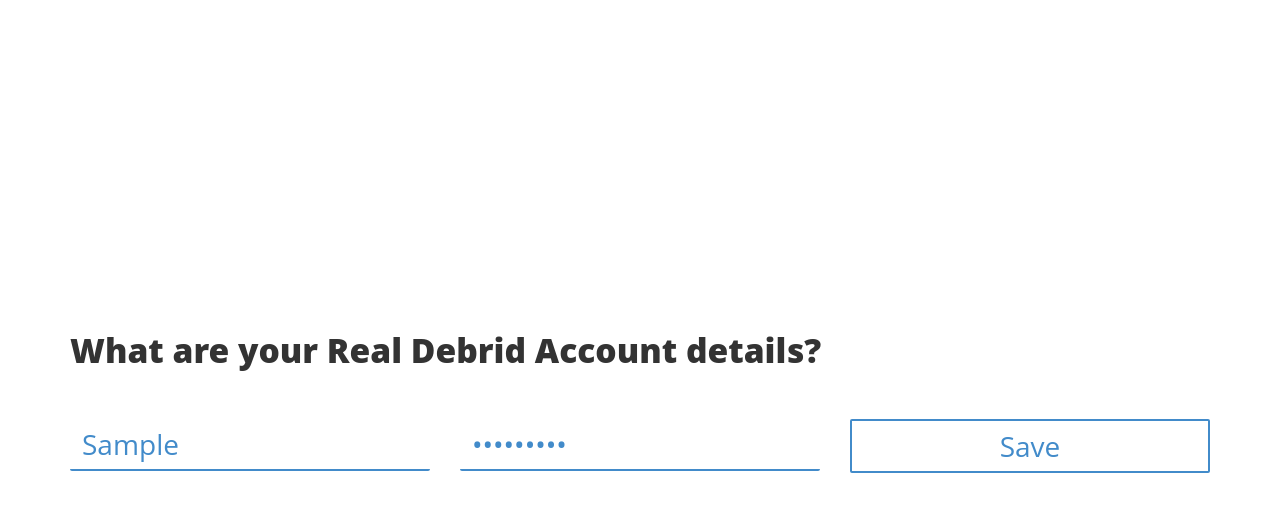
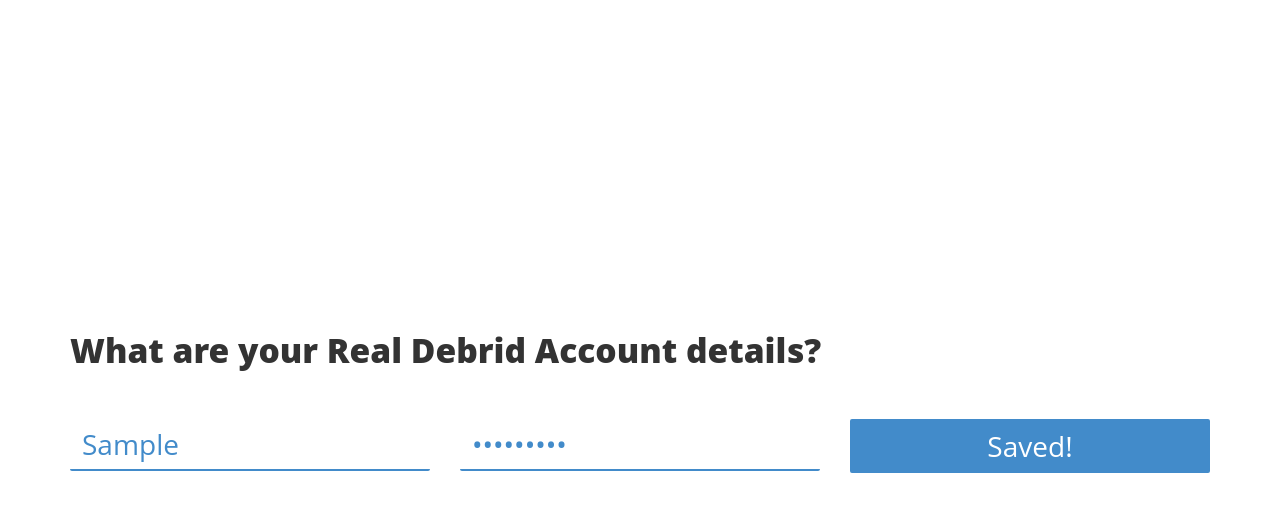
Before and after one commit to JDevlieghere/Real-Debrid, a browser extension: page options.html in a window 1280 px wide. Both pictures are taken after typing "Sample", "Sample123" into the empty fields and a click on the button "Save". Drawn offline with Linux system fonts and the light colour scheme.

Commit message:
Update options.html
Added feedback for save

```diff
--- a/options.html
+++ b/options.html
@@ -86,6 +86,19 @@
 
 			</div><!-- ./row -->
 		</div><!-- ./container -->
+
+		<script type="text/javascript">
+			$("#save").click(function(event){
+				$(event.target).text("Saved!");
+				$(event.target).css({
+					"background-color": "#428bca",
+					"color" : "white"
+
+				});
+			 });
+
+		</script>
+
 		<script src="options.js"></script>
   </body>
 </html>
```
